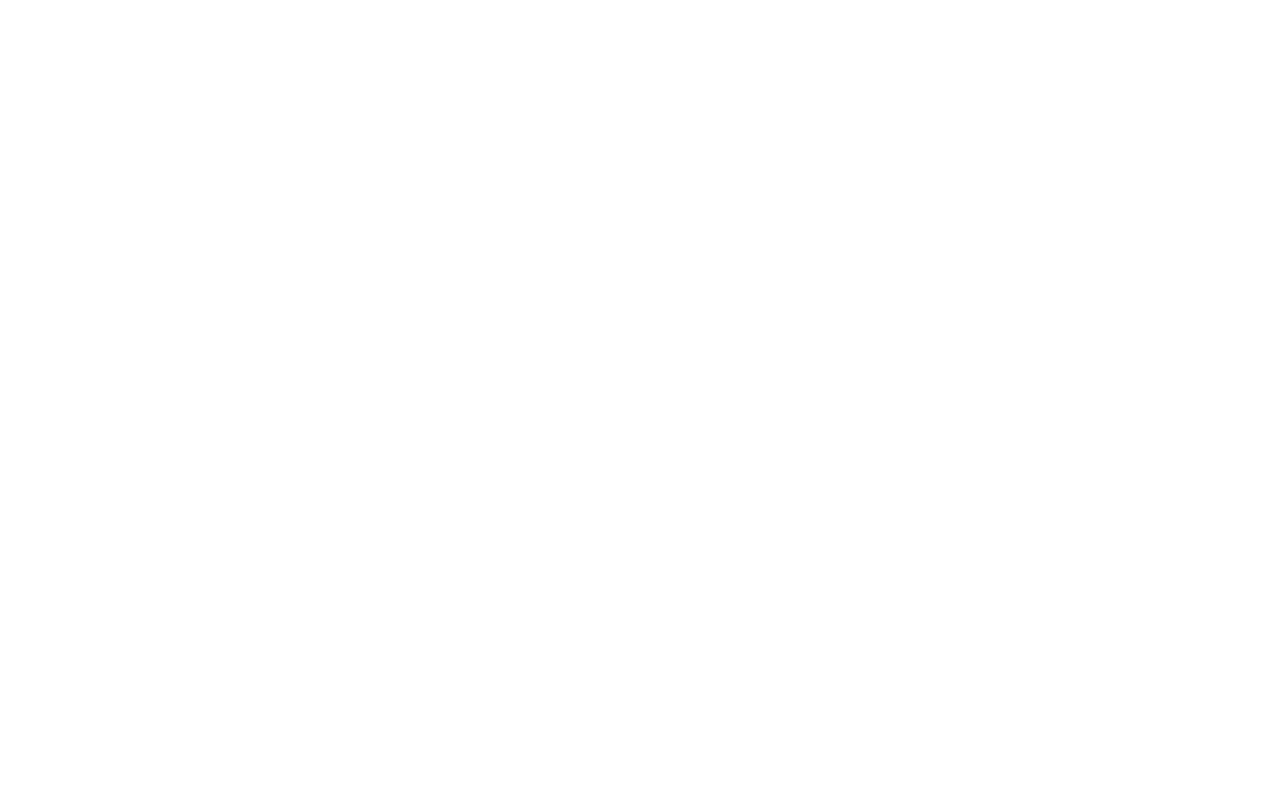
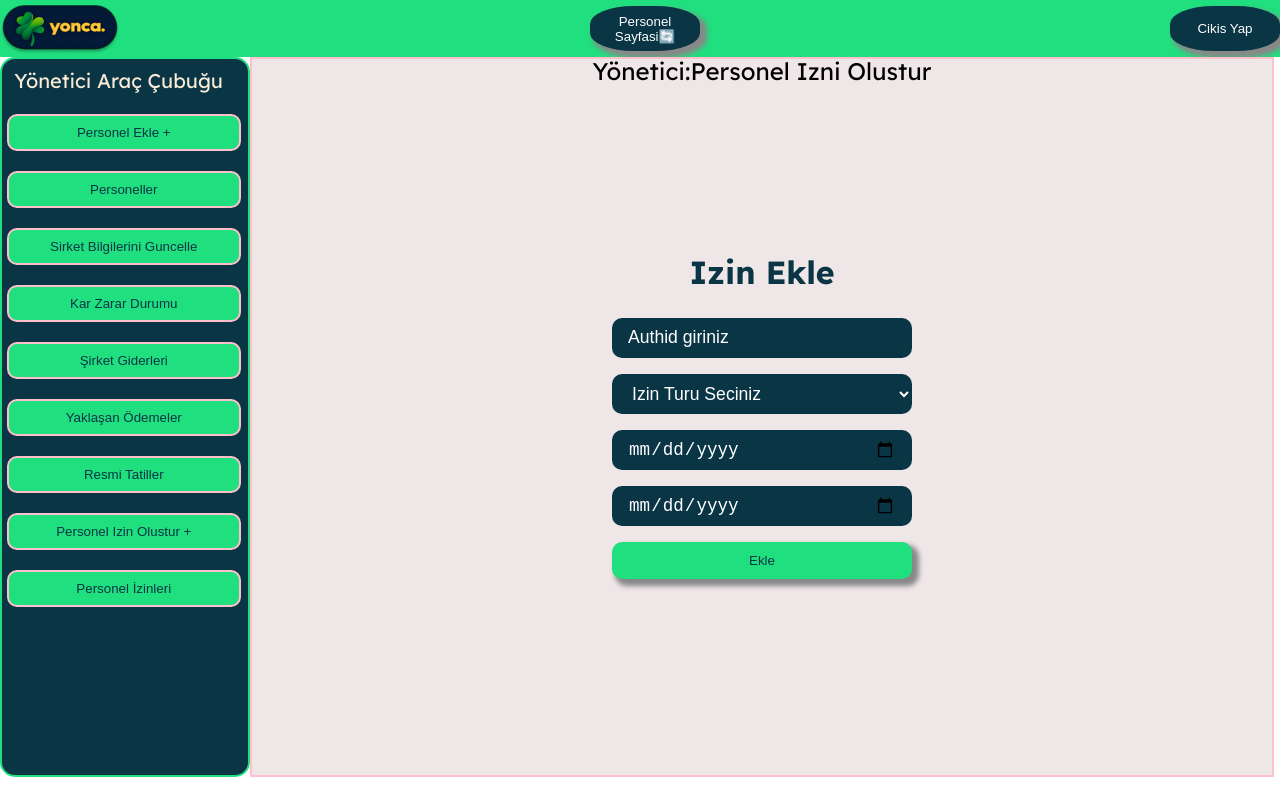
Before and after one commit to gulsufindik/Frontend-HRMS, a React (Vite) app: page /managercreateemployeedayoff in a window 1280 px wide. Before the commit this address had no page. Built offline with nearby package versions, Linux system fonts and the light colour scheme.

Commit message:
Prsnl Izin ekle, listele  tasarlandi BE baglandi

```diff
--- a/src/App.css
+++ b/src/App.css
@@ -186,6 +186,19 @@
   justify-content: end;
 
 }
+
+form>select{
+  height: 40px;
+  padding: 8px 16px;
+  width: 300px;
+  font-size: 1.1rem;
+  background-color: var(--clr-primary);
+  border-radius: 10px;
+  border: none;
+  color: white;
+}
+
+
 
 /* =========================Manager Page Başlangıç=============================== */
 
--- a/src/App.jsx
+++ b/src/App.jsx
@@ -11,7 +11,7 @@
 import { ManagerPageCompanyExpenses } from "./Pages/MainPages/ManagerPageCompanyExpenses";
 import { ManagerPageUpcomingPayment } from "./Pages/MainPages/ManagerPageUpcomigPayments";
 import { ManagerPagePublicHoliday } from "./Pages/MainPages/ManagerPagePublicHoliday";
-import { ManagerPagePersonelTraces } from "./Pages/MainPages/ManagerPagePersonelTraces";
+import { ManagerPagePersonelTraces } from "./Pages/MainPages/ManagerPageListPersonelDayOffs";
 import { ForgotPassword } from "./Pages/MainPages/ForgotPassword";
 import { PersonelPagePersonalInformation } from "./Pages/MainPages/PersonelPagePersonalInformation";
 import { PersonelPageCompanyInfo } from "./Pages/MainPages/PersonelPageCompanyInfo";
@@ -24,6 +24,7 @@
 import { VisitorPageCompanyContact } from "./Pages/MainPages/VisitorPageCompanyContact";
 import { ManagerRegisterEmployee } from "./Pages/MainPages/ManagerRegisterEmployee";
 import { EmployeeCommentToCompany } from "./Pages/MainPages/PersonelCommentToCompany";
+import { ManagerCreateEmployeeDayOff } from "./Pages/MainPages/ManagerCreateEmployeeDayOff";
 
 function App() {
 
@@ -45,6 +46,7 @@
     <Route path="/managerpublicholiday" element={<ManagerPagePublicHoliday />}></Route>
     <Route path="/managerpersoneltraces" element={<ManagerPagePersonelTraces />}></Route>
     <Route path="/managerregisteremployee" element={<ManagerRegisterEmployee />}></Route>
+    <Route path="/managercreateemployeedayoff" element={<ManagerCreateEmployeeDayOff />}></Route>
 
     {/* personel ve manager'in ulasabilecegi sayfalar */}
     <Route path="/personelpagepersonalinformation" element={<PersonelPagePersonalInformation/>} ></Route>
--- /dev/null
+++ b/src/Pages/MainPages/ManagerCreateEmployeeDayOff.jsx
@@ -0,0 +1,33 @@
+import { LogoLogin } from "../../components/LogoLogin";
+import { ManagerControlButtonlari } from "../../components/ManagerControlButtonlari";
+import { Logout } from "../../components/LogoutButton";
+import { SwitchButtonToEmployee } from "../../components/SwitchManagerToEmployeeButton";
+import { CreateDayOffForm } from "../../components/ManagerCreateEmployeeForm";
+
+export function ManagerCreateEmployeeDayOff(){
+    return(
+        <div className="managerPage">
+
+         <header>
+         <nav >
+            <LogoLogin/>
+            <SwitchButtonToEmployee />
+            <Logout />
+          </nav>
+        </header>
+
+        <main>
+            <div className="managerSideBar">
+            <h4 className="managerSideBarTitle">Yönetici Araç Çubuğu</h4>
+            <ManagerControlButtonlari/>
+            </div>
+            <div className="managerViewSection">
+               <h3>Yönetici:Personel Izni Olustur</h3>
+               <CreateDayOffForm />
+            </div>
+        </main>
+        </div>
+
+    )
+
+}
--- a/src/Pages/MainPages/ManagerPagePersonelTraces.jsx
+++ b/src/Pages/MainPages/ManagerPageListPersonelDayOffs.jsx
@@ -3,6 +3,7 @@
 import { ManagerControlButtonlari } from "../../components/ManagerControlButtonlari";
 import { Logout } from "../../components/LogoutButton";
 import { SwitchButtonToEmployee } from "../../components/SwitchManagerToEmployeeButton";
+import { EmployeeDaysOffTable } from "../../components/ListEmployeeDaysOff";
 
 export function ManagerPagePersonelTraces(){
     return(
@@ -24,14 +25,11 @@
             </div>
             <div className="managerViewSection">
                <h3>Yönetici:Personel İzinleri</h3>
+               <EmployeeDaysOffTable />
             </div>
         </main>
         </div>
 
-
-
-
-
     )
 
 }
--- a/src/components/CalisanTablosu.jsx
+++ b/src/components/CalisanTablosu.jsx
@@ -46,6 +46,7 @@
                     <thead>
                         <tr>
                             <th>ID</th>
+                            <th>AuthId</th>
                             <th>İsim Soyisim</th>
                             <th>Kullanıcı Adı</th>
                             <th>Personel Maili</th>
@@ -63,6 +64,7 @@
                             listAllYears.map(item => (
                                 <tr key={item.id}>
                                     <td>{item.id}</td>
+                                    <td>{item.authid}</td>
                                     <td>{item.name} {item.surname}</td>
                                     <td>{item.username}</td>
                                     <td>{item.personalEmail}</td>
--- /dev/null
+++ b/src/components/ListEmployeeDaysOff.jsx
@@ -0,0 +1,88 @@
+import { useState, useEffect } from "react";
+
+// URL
+const findDaysOffUrl = `http://localhost:8080/permission/finddayoffbycompany?companyName=${localStorage.getItem(
+  "companyName"
+)}`;
+
+// Backend Baglantisi Metodu
+
+function findDaysOffMethod() {
+  return fetch(findDaysOffUrl)
+    .then((resp) => {
+      return resp.json();
+    })
+    .then((data) => {
+      return data;
+    })
+    .catch((err) => console.log(err.message));
+}
+
+
+
+export function EmployeeDaysOffTable(){
+
+    const [listDaysOff,setListDaysOff]=useState([]);
+    const [error,setError]=useState(null);
+
+    useEffect(() => {
+        findDaysOffMethod()
+            .then(data => {
+                if(Array.isArray(data)){
+                    setListDaysOff(data);
+                }else{
+                if(data.fields){
+                    setError(data.fields)
+                  }else{
+                    setError(data.message)
+                  }
+                }
+
+
+            })
+            .catch(error => console.log(error.message));
+    }, []);
+
+    return(
+        <>
+        {error && <p style={{color: "red", marginTop:"20px" }}>Henuz Sirkete ait bir veri bulunamadi</p> }
+        {!error && <div>
+                <h1>{localStorage.getItem("companyName").toUpperCase()} Sirketi Izin listesi</h1>
+                <table className="financial-table" >
+                    <thead>
+                        <tr>
+                            <th>Id</th>
+                            <th>Authid</th>
+                            <th>Sirket Ismi</th>
+                            <th>Izin Turu</th>
+                            <th>Baslangic Tarihi</th>
+                            <th>Bitis Tarihi</th>
+                            <th>Izin Istek Gunu</th>
+                            <th>Izin Gunu</th>
+                        </tr>
+                    </thead>
+                    <tbody>
+                    {listDaysOff.length === 0 ? (
+                        <tr>
+                            <td colSpan="6">Henuz veri yukleniyor...</td>
+                        </tr>
+                    ) : (
+                        listDaysOff.map(item => (
+                            <tr key={item.id}>
+                                <td>{item.id}</td>
+                                <td>{item.authid}</td>
+                                <td>{item.companyName}</td>
+                                <td>{item.typeOfPermit}</td>
+                                <td>{item.startDate}</td>
+                                <td>{item.endDate}</td>
+                                <td>{item.dateOfRequest}</td>
+                                <td>{item.numberOfDays}</td>
+                            </tr>
+                        ))
+                    )}
+                </tbody>
+                </table>
+        </div>}
+        </>
+    )
+}
--- a/src/components/ManagerControlButtonlari.jsx
+++ b/src/components/ManagerControlButtonlari.jsx
@@ -12,6 +12,7 @@
         <NavLink to="/managercompanyexpenses"><button className="managerSideBarButton" >Şirket Giderleri </button></NavLink>
         <NavLink to="/managerupcomingpayment"><button className="managerSideBarButton" >Yaklaşan Ödemeler </button></NavLink>
         <NavLink to="/managerpublicholiday"><button className="managerSideBarButton" >Resmi Tatiller </button></NavLink>
+        <NavLink to="/managercreateemployeedayoff"><button className="managerSideBarButton" >Personel Izin Olustur +</button></NavLink>
         <NavLink to="/managerpersoneltraces"><button className="managerSideBarButton" >Personel İzinleri </button></NavLink>
         </div>
 
--- /dev/null
+++ b/src/components/ManagerCreateEmployeeForm.jsx
@@ -0,0 +1,117 @@
+import { useState } from "react";
+// Backend URL
+
+const createDayOffUrl = "http://localhost:8080/permission/save";
+
+// Backend baglanti
+
+function createDayOffMethod(dayOffData) {
+  const options = {
+    method: "POST",
+    headers: { "Content-Type": "application/json" },
+    body: JSON.stringify(dayOffData),
+  };
+  return fetch(createDayOffUrl, options)
+    .then((resp) => {
+      return resp.json();
+    })
+    .then((data) => {
+      return data;
+    })
+    .catch((err) => console.log(err.message));
+}
+
+//   Front End Sayfa Form
+
+export function CreateDayOffForm() {
+  const [dayOffData, setDayOffData] = useState({
+    authid: "",
+    userType: localStorage.getItem("userType"),
+    companyName: localStorage.getItem("companyName"),
+    typeOfPermit: "",
+    startDate: "",
+    endDate: "",
+  });
+
+  const [notificationStatus, setNotificationStatus] = useState(false);
+  const [error, setError] = useState(null);
+  const permitTypes = ["MARRIAGE", "HOLIDAY", "FUNERAL", "ANNUAL"];
+
+  function handleChange(e) {
+    setDayOffData({
+      ...dayOffData,
+      [e.target.name]: e.target.value,
+    });
+  }
+
+  function handleCreateDayOffSubmit(e) {
+    e.preventDefault();
+    createDayOffMethod(dayOffData)
+      .then((data) => {
+        if (data.successMessage) {
+          setNotificationStatus(true);
+        }
+        if (data.fields) {
+          setError(data.fields[0]);
+        } else {
+          setError(data.message);
+        }
+        console.log(typeof error);
+      })
+      .catch((err) => console.log(err.message));
+  }
+
+  return (
+    <>
+      <form onSubmit={handleCreateDayOffSubmit}>
+        <h2>Izin Ekle</h2>
+
+        <input
+          type="number"
+          name="authid"
+          id="authid"
+          placeholder="Authid giriniz"
+          onChange={handleChange}
+          value={dayOffData.authid}
+        />
+
+        <select
+          name="typeOfPermit"
+          id="typeOfPermit"
+          onChange={handleChange}
+          value={dayOffData.typeOfPermit}
+        >
+          <option value="">Izin Turu Seciniz</option>
+          {permitTypes.map((permitType) => (
+            <option key={permitType} value={permitType}>
+              {permitType}
+            </option>
+          ))}
+        </select>
+
+
+        <input
+          type="date"
+          name="startDate"
+          id="startDate"
+          placeholder="Izin baslangic gunu"
+          onChange={handleChange}
+          value={dayOffData.startDate}
+        />
+
+        <input
+          type="date"
+          name="endDate"
+          id="endDate"
+          placeholder="Izin bitis gunu(bu gun calisma gunu baslar)"
+          onChange={handleChange}
+          value={dayOffData.endDate}
+        />
+
+        <button type="submit">Ekle</button>
+        {notificationStatus && <p>Izin Eklenmistir</p>}
+        {error && <p style={{ color: "red" }}>{error}</p>}
+      </form>
+    </>
+  );
+}
```
